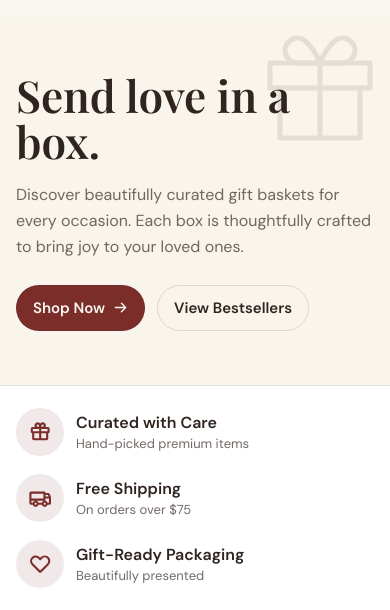
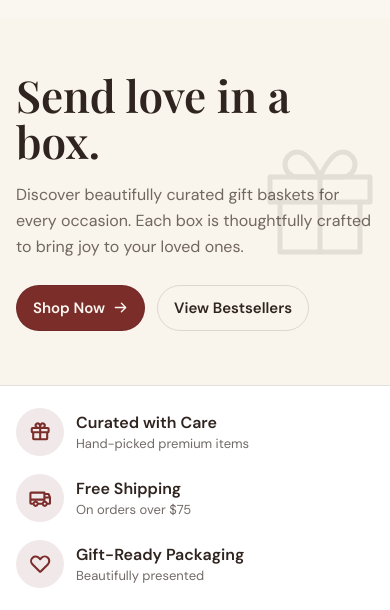
Before and after one commit to R-umaria/ProjectVI-Group5, a Flask app: page / in a window 390 px wide; the page is wider, and only the part inside the window is pictured. Shown: the part 65-675 px from the top of that part. Run offline with Flask 3, Linux system fonts and the light colour scheme; data that the repository does not hold is empty.

Commit message:
feat: enhanced homePage UI

```diff
--- a/static/css/site.css
+++ b/static/css/site.css
@@ -297,9 +297,10 @@ input {
 .hero-decor {
   position: absolute;
   right: 24px;
-  top: 28px;
-  width: 160px;
-  height: 160px;
+  top: 65%;
+  transform: translateY(-50%);
+  width: 28em;
+  height: 28em;
   opacity: 0.10;
   pointer-events: none;
 }
@@ -490,5 +491,5 @@ input {
 @media (max-width: 640px) {
   .hero .wrap { padding: 54px 16px; }
   .hero-title { font-size: 44px; }
-  .hero-decor { right: 10px; top: 10px; width: 120px; height: 120px; }
+  .hero-decor { right: 10px; top: 50%; width: 120px; height: 120px; }
 }
```
